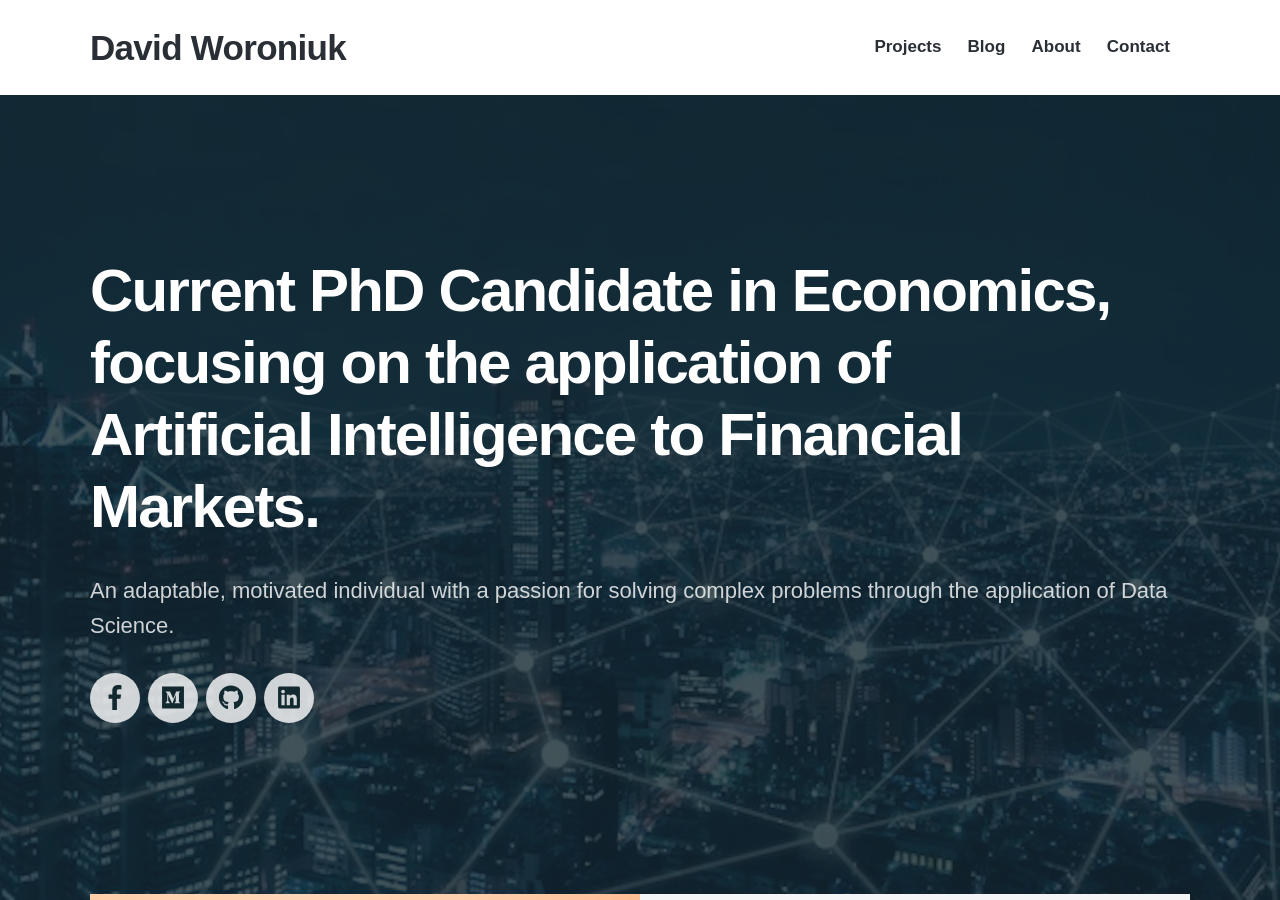
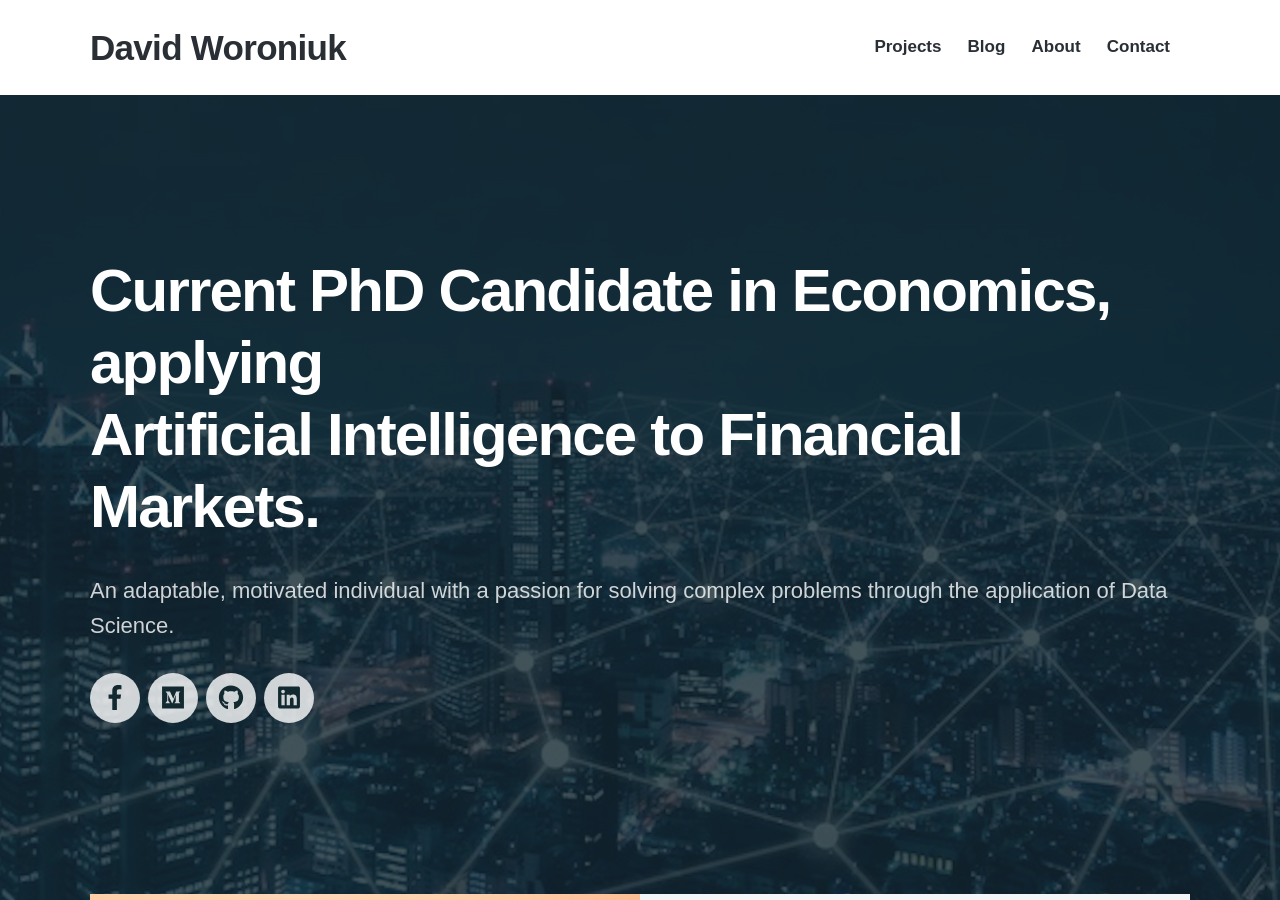
Before and after one commit to David-Woroniuk/Personal-Website, a Jekyll site: the page built from index.html, in a window 1280 px wide and 900 px high. Built offline with Jekyll 4.4.1, drawn with Linux system fonts in a browser that asks for light colours; nearby versions of some CDN libraries; some web fonts are replaced.

Commit message:
Update index.html

```diff
--- a/index.html
+++ b/index.html
@@ -1,6 +1,6 @@
 ---
 layout: default
-title: Current PhD Candidate in Economics, focusing on the application of Artificial Intelligence to Financial Markets.
+title: PhD Candidate in Economics, applying Artificial Intelligence to Financial Markets.
 description: An adaptable, motivated individual with a passion for solving complex problems through the application of Data Science.
 featured_image: /images/demo/Website2.jpg
 ---
@@ -13,7 +13,7 @@ featured_image: /images/demo/Website2.jpg
 
 	<div class="wrap">
 
-		<h1>Current PhD Candidate in Economics, focusing on the application of
+		<h1>Current PhD Candidate in Economics, applying
 		Artificial Intelligence to Financial Markets.</h1>
 		<p>An adaptable, motivated individual with a passion for solving complex problems through the application of Data Science.</p>
 
```
